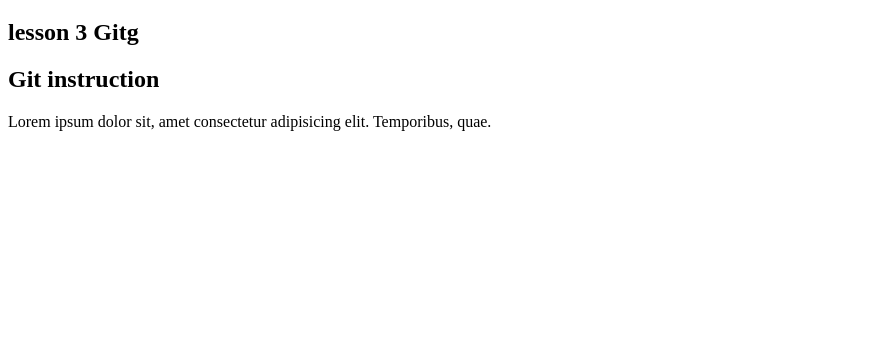
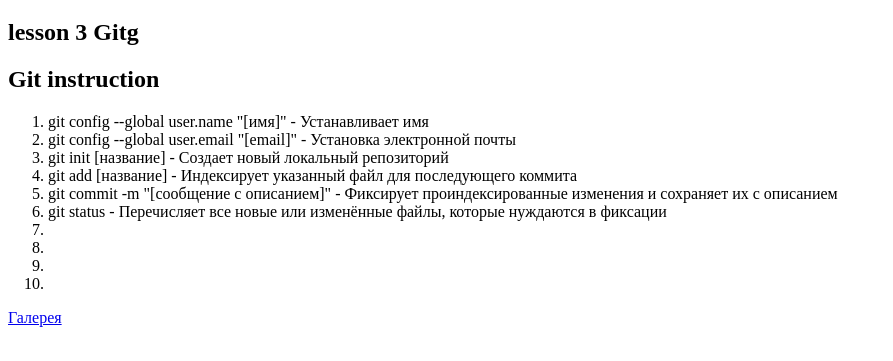
Before and after one commit to SINgrey/Lesson_3, a plain HTML site: page index.html in a window 1280 px wide. Shown: the part 61-422 px from the top of the page, without its empty margins (0-893 px from the left). Drawn offline with Linux system fonts and the light colour scheme.

Commit message:
deltion paragraph,add numbered list,add new paragraph

```diff
--- a/index.html
+++ b/index.html
@@ -8,7 +8,21 @@
       <h1>hello World</h1>
       <h2>lesson 3 Gitg</h2>
       <h2>Git instruction</h2>
-      <p>Lorem ipsum dolor sit, amet consectetur adipisicing elit. Temporibus, quae.</p>
+      <ol>
+         <li>git config --global user.name "[имя]" - Устанавливает имя</li>
+         <li>git config --global user.email "[email]" - Установка электронной почты</li>
+         <li>git init [название] - Создает новый локальный репозиторий</li>
+         <li>git add [название] - Индексирует указанный файл для последующего коммита</li>
+         <li>git commit -m "[сообщение с описанием]" - Фиксирует проиндексированные изменения и сохраняет их с описанием</li>
+         <li>git status - Перечисляет все новые или изменённые файлы, которые нуждаются в фиксации</li>
+         <li></li>
+         <li></li>
+         <li></li>
+         <li></li>
+      </ol>
+      <p>
+         <a href="pages/gallery.html" >Галерея</a>
+      </p>
    </body>
 
    </html>
```
